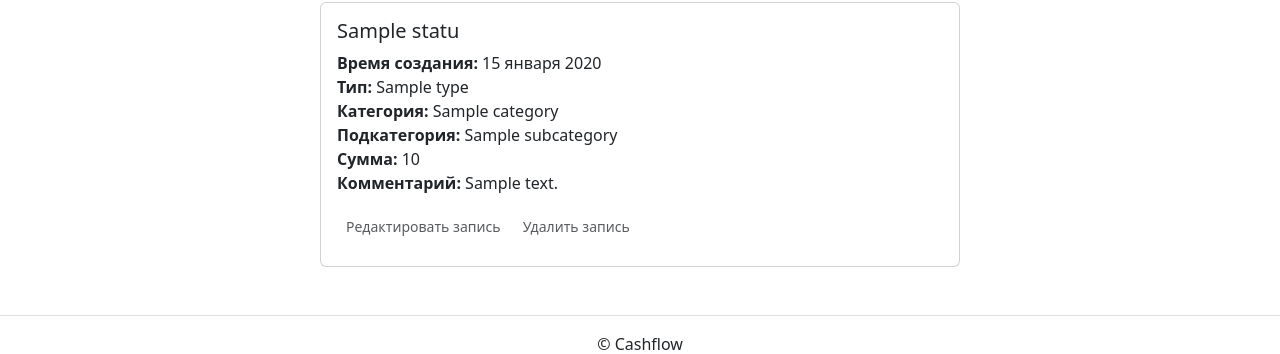
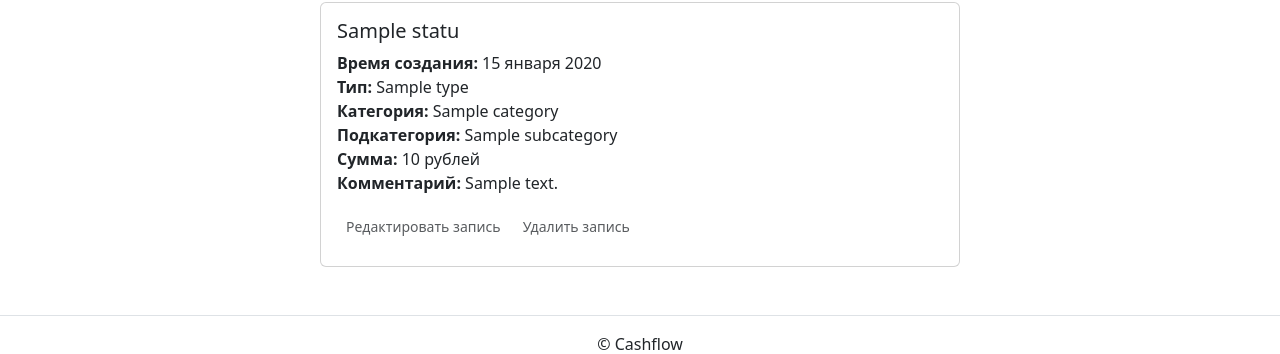
Before and after one commit to WarfoIomey/cashflow, a Django app: page /record/1/ in a window 1280 px wide. Shown: the part 102-456 px from the top of the page. Run offline with Django 3.2, Linux system fonts and the light colour scheme; the first user in the database is signed in; tables that the repository leaves empty hold one stand-in row (Sample ...); some libraries are stand-ins or nearby versions.

Commit message:
added text

```diff
--- a/dss/templates/cashflow/detail.html
+++ b/dss/templates/cashflow/detail.html
@@ -28,7 +28,7 @@
             <b>Тип:</b> {{ type_title }} </br>
             <b>Категория:</b> {{ category_title }} </br>
             <b>Подкатегория:</b> {{ subcategory_title }} </br>
-            <b>Сумма:</b> {{ record.amount }} </br>
+            <b>Сумма:</b> {{ record.amount }} рублей</br>
             <b>Комментарий:</b> {{ record.comment }} </br>
           {% else %}
             {{ status.description|linebreaksbr }}
```
